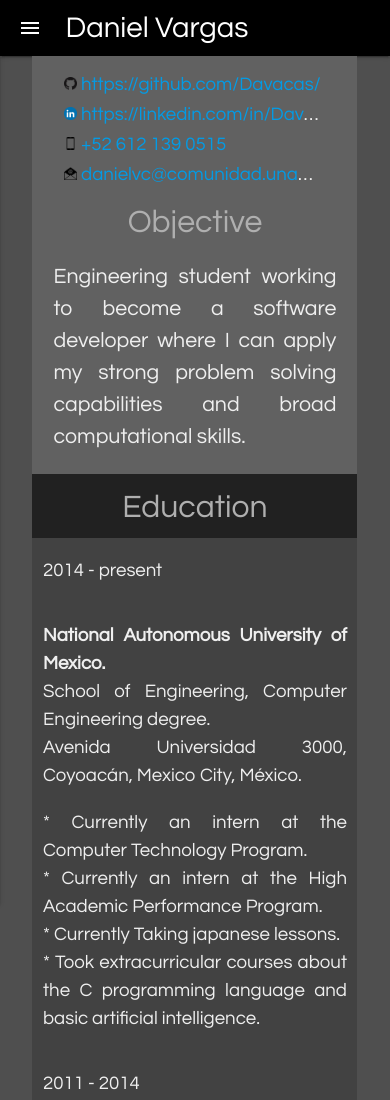
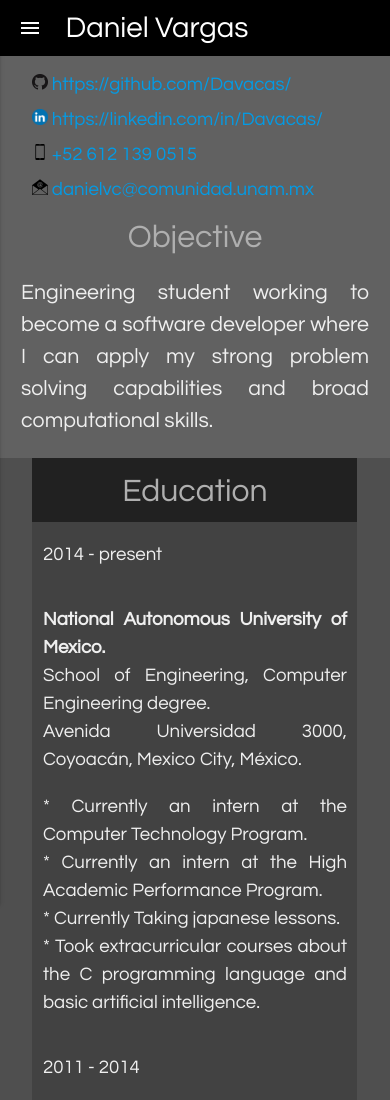
Before and after one commit to Davacas/SitioWebRedes, a plain HTML site: page resumen.html in a window 390 px wide. Shown: the top 1100 px of the page. Drawn offline with nearby package versions, Linux system fonts and the light colour scheme.

Commit message:
Corrección de tamaños para responsividad.

```diff
--- a/resumen.html
+++ b/resumen.html
@@ -39,7 +39,7 @@
 			</div>
 		</nav>
 		<div class="row">
-		<div class="col l10 offset-l1 m10 offset-m1 s10 offset-s1 grey darken-2">
+		<div class="col l10 offset-l1 m10 offset-m1 s12 grey darken-2">
 			<div class="col l5 m12 s12 truncate" style=" margin-top: 15px">
 				<div class="col l12 m10 offset-m1 s12 truncate">
 					<a href="https://github.com/Davacas/"><img width="5%" height="5%" src="img/gthb.png"> https://github.com/Davacas/</a><br>
```
